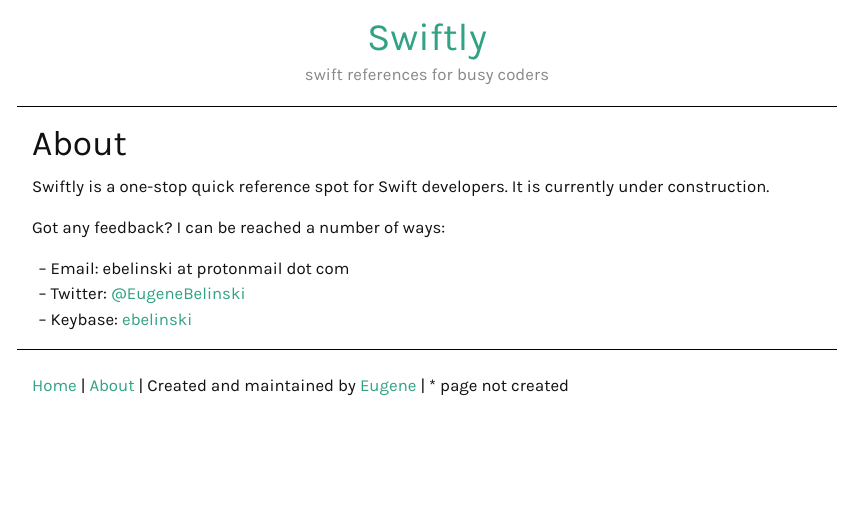
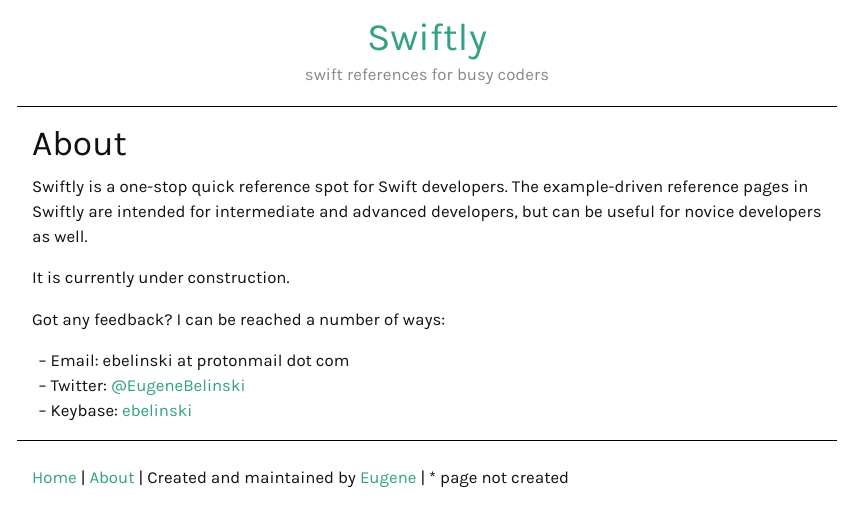
Before and after one commit to ebelinski/swiftly, a Jekyll site: the page built from about.md, in a window 1280 px wide. Shown: the top 527 px of the page, without its empty margins (213-1065 px from the left). Built offline with Jekyll 4.4.1, drawn with Linux system fonts in a browser that asks for light colours.

Commit message:
updated about

```diff
--- a/about.md
+++ b/about.md
@@ -4,7 +4,9 @@ title: About
 description:
 ---
 
-Swiftly is a one-stop quick reference spot for Swift developers. It is currently under construction.
+Swiftly is a one-stop quick reference spot for Swift developers. The example-driven reference pages in Swiftly are intended for intermediate and advanced developers, but can be useful for novice developers as well.
+
+It is currently under construction.
 
 Got any feedback? I can be reached a number of ways:
 
```
